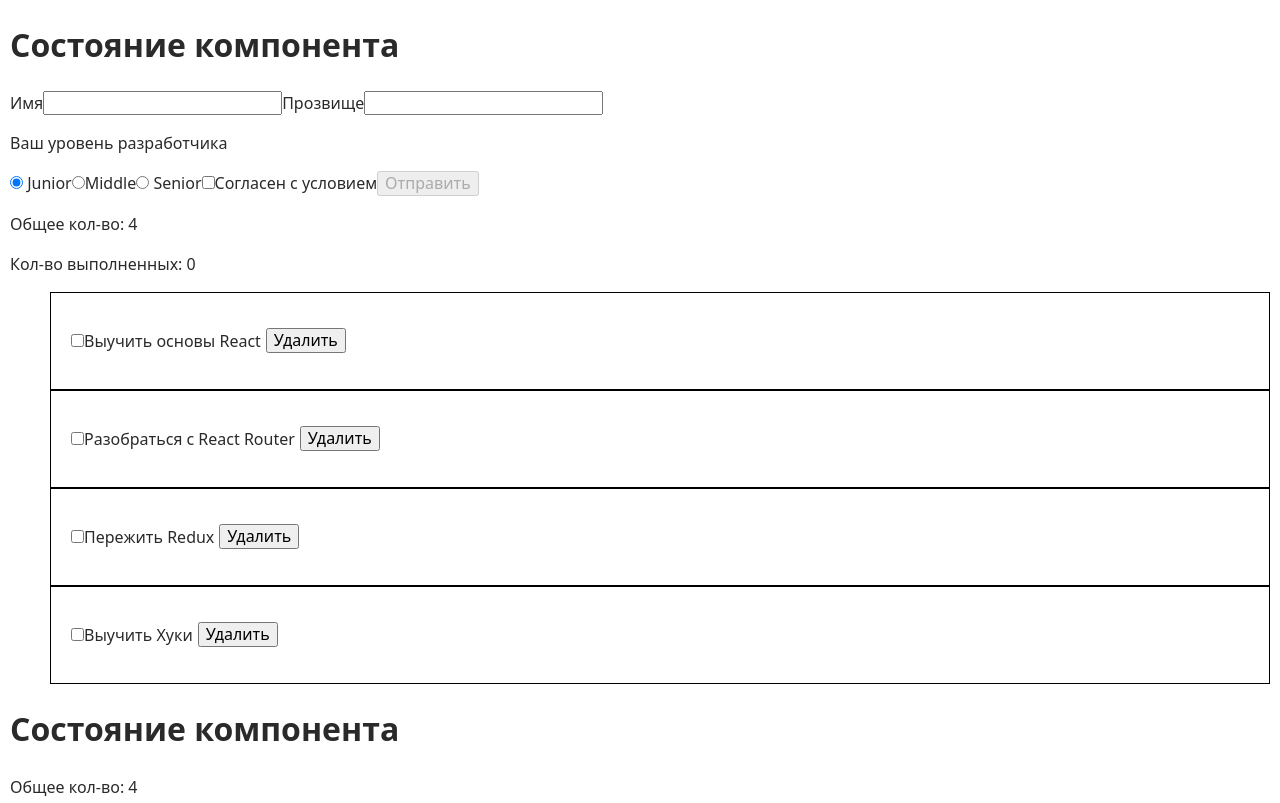
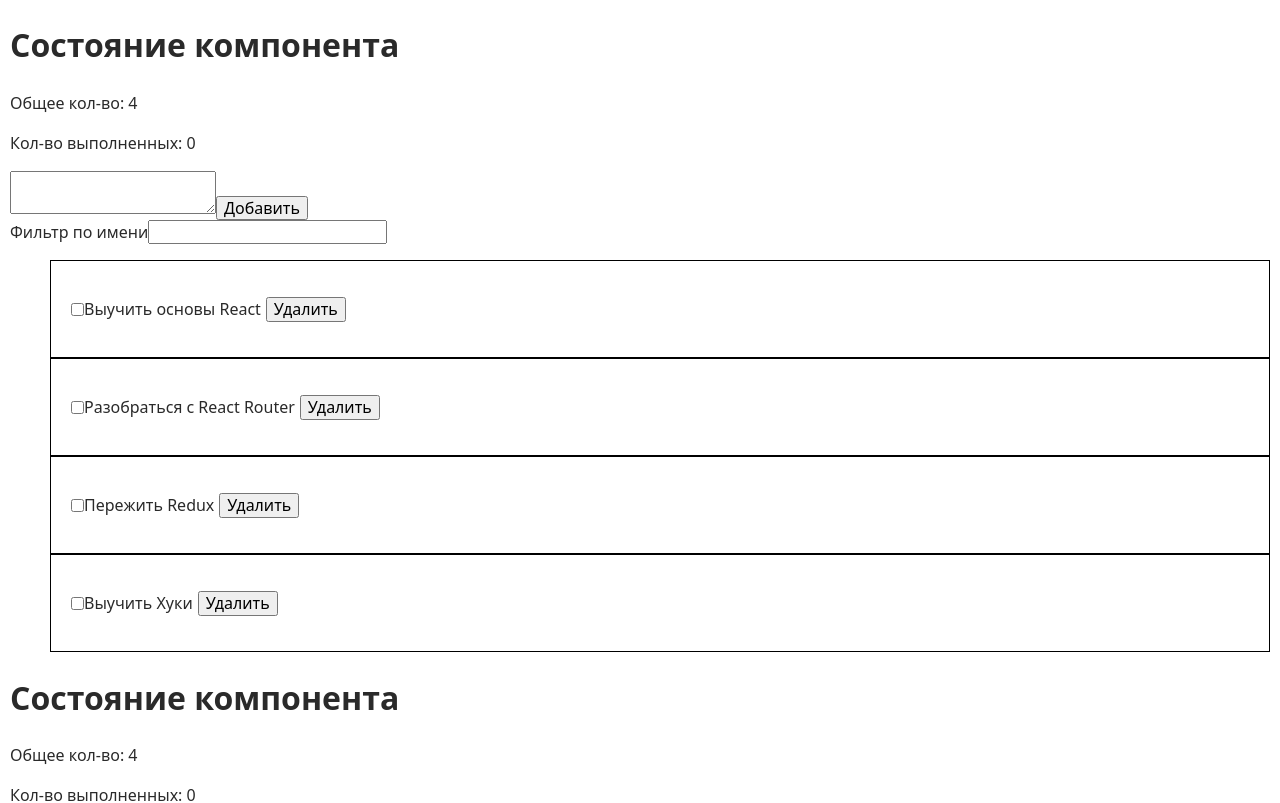
Before and after one commit to iliyamiroshnichenko/react-repeta-lectures, a React (Create React App) app: page / in a window 1280 px wide. Shown: the top 803 px of the page. Built offline with nearby package versions, Linux system fonts and the light colour scheme.

Commit message:
finished lesson 4 form with Repeta

```diff
--- a/src/App.js
+++ b/src/App.js
@@ -4,8 +4,10 @@
 import { useState, Component } from 'react';
 import TodoList from './components/TodoList';
 import initialTodos from './todos.json';
-import { Form, Form2 } from './components/Form/Form';
-import TodoEditor from './components/TodoEditor/TodoEditor';
+// import { Form, Form2 } from './components/Form/Form';
+import { TodoEditor, TodoEditorFunc } from './components/TodoEditor/TodoEditor';
+import shortid from 'shortid';
+import Filter from './components/Filter/Filter';
 
 // const colorPickerOptions = [
 //   { label: 'red', color: '#F44336' },
@@ -18,6 +20,16 @@ import TodoEditor from './components/TodoEditor/TodoEditor';
 
 const App = () => {
   const [todos, setTodos] = useState(initialTodos);
+  const [filter, setFilter] = useState('');
+
+  const addTodo = text => {
+    const todo = {
+      id: shortid.generate(),
+      text,
+      completed: false,
+    };
+    setTodos(prState => [todo, ...prState]);
+  };
 
   const deleteTodo = todoId =>
     setTodos(prState => prState.filter(({ id }) => id !== todoId));
@@ -30,24 +42,34 @@ const App = () => {
     );
   };
 
+  const changeFilter = e => {
+    setFilter(e.currentTarget.value);
+  };
+
   const completedTodos = todos.reduce(
     (acc, { completed }) => (completed ? acc + 1 : acc),
     0,
   );
+
+  const normalizedFilter = filter.toLowerCase();
+  const filteredTodos = todos.filter(todo =>
+    todo.text.toLowerCase().includes(normalizedFilter),
+  );
   return (
     <>
       <h1>Состояние компонента</h1>
-      <Form />
+      {/* <Form /> */}
       {/* <Dropdown /> */}
       {/* <Counter initialvalue={10} /> */}
       {/* <ColorPicker options={colorPickerOptions} /> */}
-
       <div>
         <p>Общее кол-во: {todos.length}</p>
         <p>Кол-во выполненных: {completedTodos}</p>
       </div>
+      <TodoEditorFunc onSubmit={addTodo} />
+      <Filter value={filter} onChange={changeFilter} />
       <TodoList
-        todos={todos}
+        todos={filteredTodos}
         onDeleteTodo={deleteTodo}
         ontoggleCompleted={toggleCompleted}
       />
@@ -58,6 +80,16 @@ const App = () => {
 class App2 extends Component {
   state = {
     todos: initialTodos,
+    filter: '',
+  };
+
+  addTodo = text => {
+    const todo = {
+      id: shortid.generate(),
+      text,
+      completed: false,
+    };
+    this.setState(({ todos }) => ({ todos: [todo, ...todos] }));
   };
 
   deleteTodo = todoId => {
@@ -78,12 +110,27 @@ class App2 extends Component {
     console.log(data);
   };
 
+  changeFilter = e => {
+    this.setState({ filter: e.currentTarget.value });
+  };
+
+  getVisibleTodos = () => {
+    const { filter, todos } = this.state;
+    const normalizedFilter = filter.toLowerCase();
+    return todos.filter(todo =>
+      todo.text.toLowerCase().includes(normalizedFilter),
+    );
+  };
+
+  calculateCompletedTodos = () => {
+    const { todos } = this.state;
+    return todos.reduce((acc, { completed }) => (completed ? acc + 1 : acc), 0);
+  };
+
   render() {
-    const { todos } = this.state;
-    const completedTodos = todos.reduce(
-      (acc, { completed }) => (completed ? acc + 1 : acc),
-      0,
-    );
+    const { todos, filter } = this.state;
+    const completedTodos = this.calculateCompletedTodos();
+    const filteredTodos = this.getVisibleTodos();
     return (
       <>
         <h1>Состояние компонента</h1>
@@ -91,11 +138,12 @@ class App2 extends Component {
           <p>Общее кол-во: {todos.length}</p>
           <p>Кол-во выполненных: {completedTodos}</p>
         </div>
-        <TodoEditor />
+        <TodoEditor onSubmit={this.addTodo} />
+        <Filter value={filter} onChange={this.changeFilter} />
         {/* <Form2 onSubmit={this.formSubmitHandler} /> */}
 
         <TodoList
-          todos={todos}
+          todos={filteredTodos}
           onDeleteTodo={this.deleteTodo}
           ontoggleCompleted={this.toggleCompleted}
         />
--- /dev/null
+++ b/src/components/Filter/Filter.js
@@ -0,0 +1,9 @@
+const Filter = ({ value, onChange }) => {
+  return (
+    <label>
+      Фильтр по имени
+      <input type="text" value={value} onChange={onChange} />
+    </label>
+  );
+};
+export default Filter;
--- a/src/components/TodoEditor/TodoEditor.js
+++ b/src/components/TodoEditor/TodoEditor.js
@@ -1,23 +1,53 @@
-import { Component } from 'react';
+import { Component, useState } from 'react';
+
+const TodoEditorFunc = ({ onSubmit }) => {
+  const [state, setState] = useState({
+    msg: '',
+  });
+  const { msg } = state;
+
+  const handleCgange = e => {
+    setState({ ...state, msg: e.currentTarget.value });
+  };
+  const handleSubmit = e => {
+    e.preventDefault();
+    onSubmit(msg);
+    setState({ msg: '' });
+  };
+  return (
+    <form onSubmit={handleSubmit}>
+      <textarea value={msg} onChange={handleCgange}></textarea>
+      <button type="submit">Добавить</button>
+    </form>
+  );
+};
 
 class TodoEditor extends Component {
   state = {
     msg: '',
   };
 
-  handleCgange = () => {};
+  handleCgange = e => {
+    this.setState({ msg: e.currentTarget.value });
+  };
+
+  handleSubmit = e => {
+    e.preventDefault();
+    this.props.onSubmit(this.state.msg);
+    this.setState({ msg: '' });
+  };
 
   render() {
     return (
-      <form>
+      <form onSubmit={this.handleSubmit}>
         <textarea
           value={this.state.msg}
           onChange={this.handleCgange}
         ></textarea>
-        <button type="button">Добавить</button>
+        <button type="submit">Добавить</button>
       </form>
     );
   }
 }
 
-export default TodoEditor;
+export { TodoEditor, TodoEditorFunc };
```
